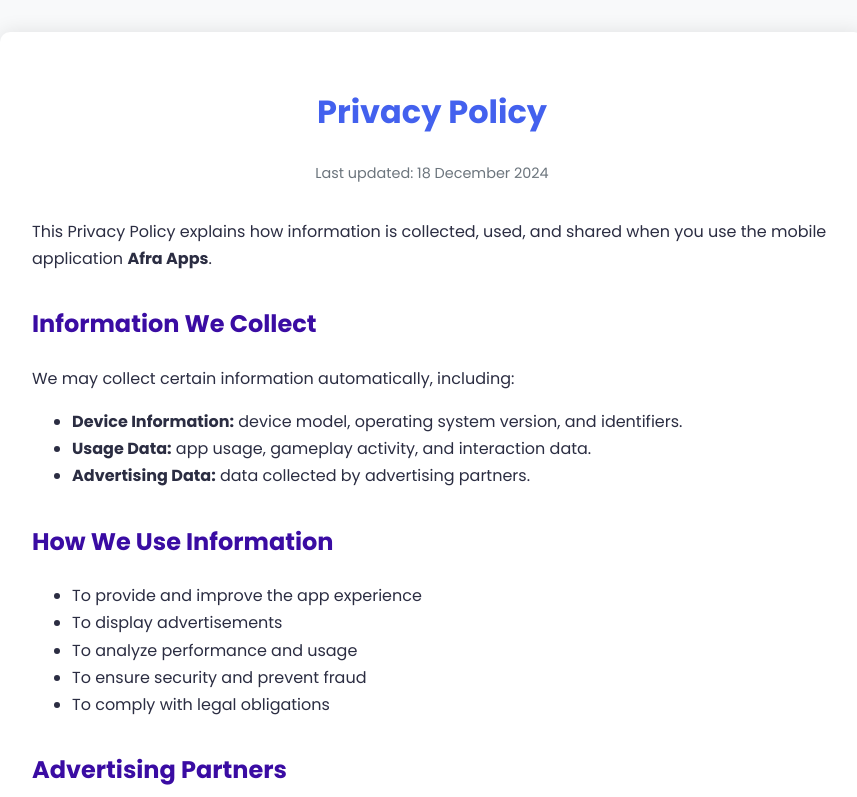
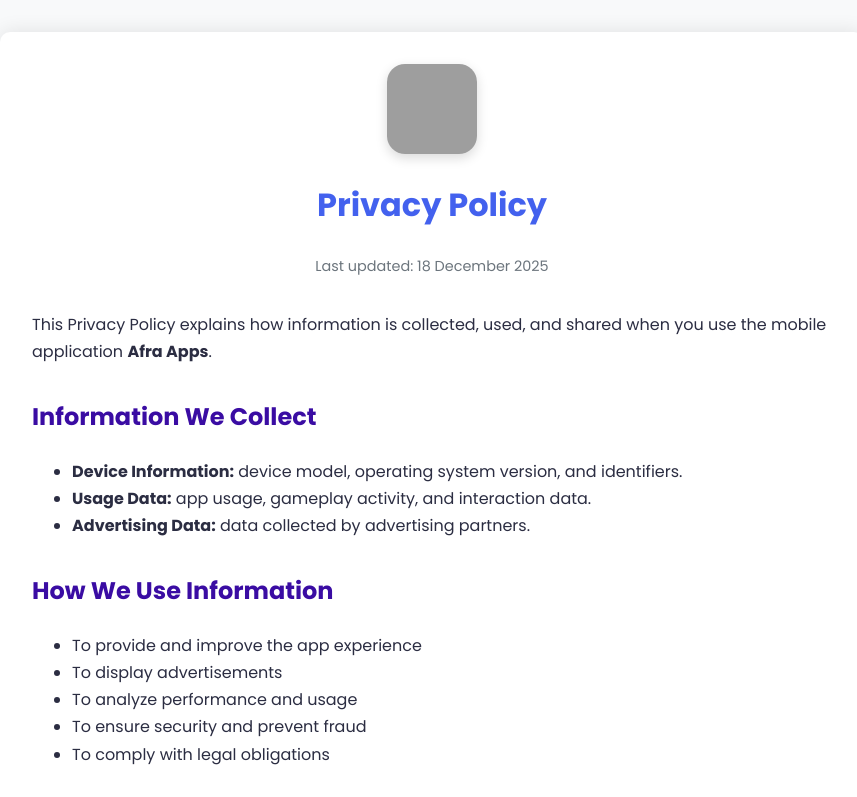
Before and after one commit to maula522533/afraapps-privacy, a plain HTML site: page index.html in a window 1280 px wide. Shown: the top 797 px of the page, without its empty margins (208-1065 px from the left). Drawn offline with Linux system fonts and the light colour scheme; grey boxes are pictures that could not be loaded.

Commit message:
Update index.html

```diff
--- a/index.html
+++ b/index.html
@@ -4,9 +4,11 @@
     <meta charset="UTF-8">
     <meta name="viewport" content="width=device-width, initial-scale=1.0">
     <title>Privacy Policy | Afra Apps</title>
+
     <link rel="preconnect" href="https://fonts.googleapis.com">
     <link rel="preconnect" href="https://fonts.gstatic.com" crossorigin>
     <link href="https://fonts.googleapis.com/css2?family=Poppins:wght@300;400;500;600;700&display=swap" rel="stylesheet">
+
     <style>
         body {
             font-family: 'Poppins', sans-serif;
@@ -16,6 +18,7 @@
             padding: 0;
             color: #2b2d42;
         }
+
         .container {
             max-width: 800px;
             margin: 2rem auto;
@@ -24,37 +27,58 @@
             border-radius: 10px;
             box-shadow: 0 0 20px rgba(0,0,0,0.1);
         }
+
+        .logo {
+            text-align: center;
+            margin-bottom: 1rem;
+        }
+
+        .logo img {
+            width: 90px;
+            height: 90px;
+            border-radius: 18px;
+            box-shadow: 0 4px 12px rgba(0,0,0,0.15);
+        }
+
         h1 {
             color: #4361ee;
             text-align: center;
+            margin-top: 0.5rem;
         }
+
         h2 {
             color: #3a0ca3;
             margin-top: 2rem;
         }
+
         h3 {
             color: #4361ee;
             margin-top: 1.2rem;
         }
+
         a {
             color: #7209b7;
             text-decoration: none;
         }
+
         a:hover {
             text-decoration: underline;
         }
+
         .last-updated {
             text-align: center;
             color: #6c757d;
             font-size: 0.9rem;
             margin-bottom: 2rem;
         }
+
         .contact {
             background: #f1f3f5;
             padding: 1.5rem;
             border-radius: 8px;
             margin-top: 2rem;
         }
+
         .footer {
             text-align: center;
             margin-top: 3rem;
@@ -63,11 +87,18 @@
         }
     </style>
 </head>
+
 <body>
 
 <div class="container">
+
+    <!-- LOGO -->
+    <div class="logo">
+        <img src="https://afraapp.xyz/icon.jpg" alt="Afra Apps Icon">
+    </div>
+
     <h1>Privacy Policy</h1>
-    <p class="last-updated">Last updated: 18 December 2024</p>
+    <p class="last-updated">Last updated: 18 December 2025</p>
 
     <p>
         This Privacy Policy explains how information is collected, used, and shared when you use
@@ -75,7 +106,6 @@
     </p>
 
     <h2>Information We Collect</h2>
-    <p>We may collect certain information automatically, including:</p>
     <ul>
         <li><strong>Device Information:</strong> device model, operating system version, and identifiers.</li>
         <li><strong>Usage Data:</strong> app usage, gameplay activity, and interaction data.</li>
@@ -141,6 +171,7 @@
     <div class="footer">
         <p>&copy; 2024 Afra Apps. All rights reserved.</p>
     </div>
+
 </div>
 
 </body>
```
